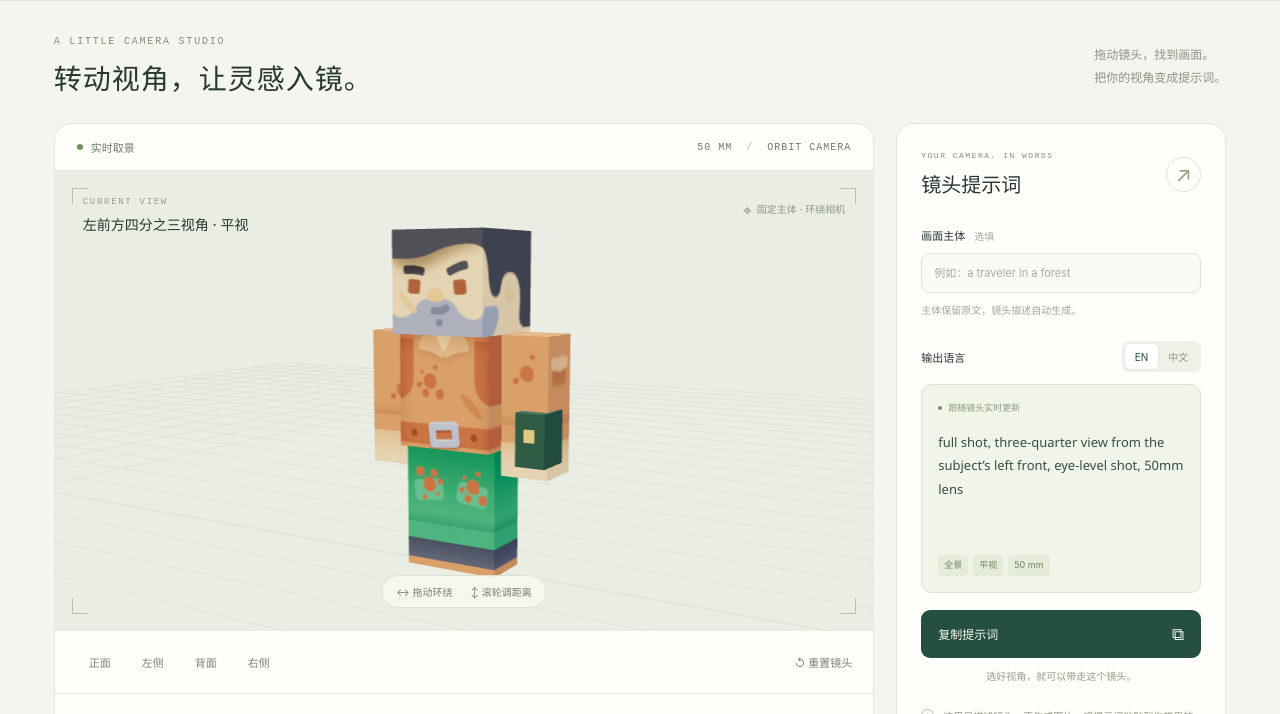
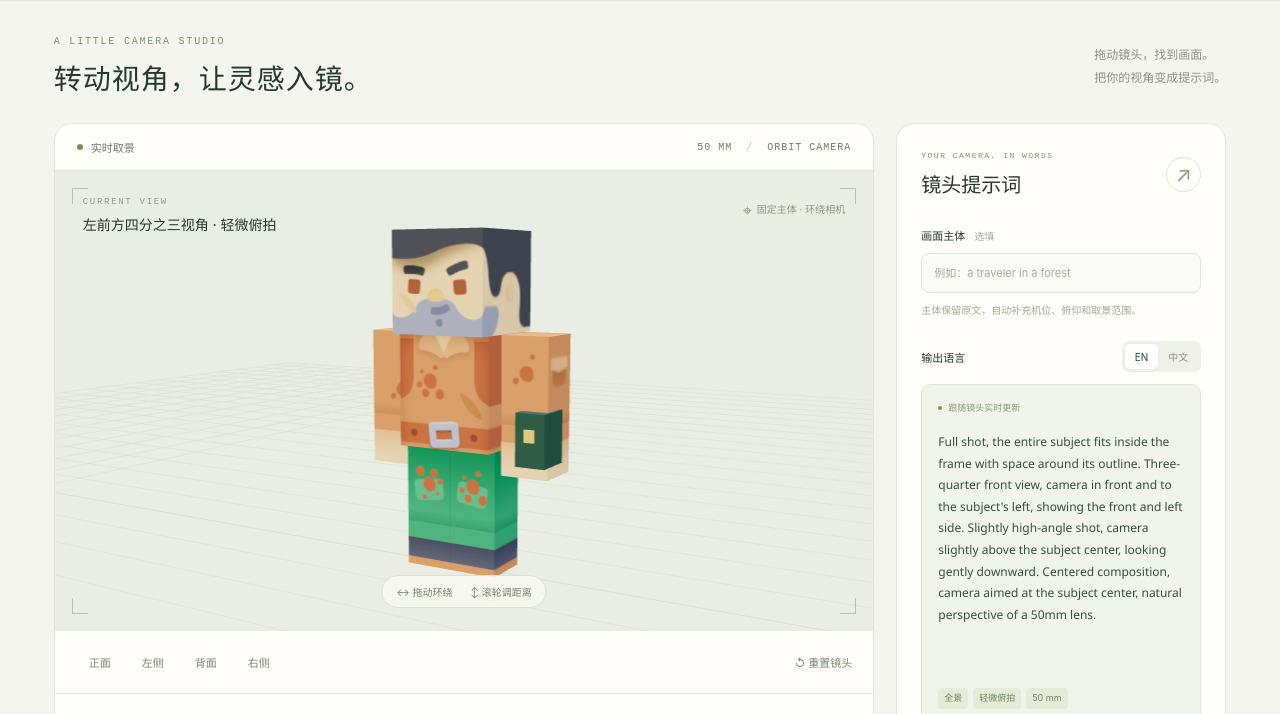
Before and after one commit to xiangyang233/ai-camera-prompt-tool, a website built with Vite: page index.html in a window 1280 px wide. Shown: the part 83-797 px from the top of the page. Built offline with nearby package versions, Linux system fonts and the light colour scheme.

Commit message:
feat: describe camera placement and framing in clear natural language

```diff
--- a/index.html
+++ b/index.html
@@ -36,7 +36,7 @@
           <div class="panel-heading"><div><p class="eyebrow">YOUR CAMERA, IN WORDS</p><h2>镜头提示词</h2></div><span class="panel-icon">↗</span></div>
           <label class="field-label" for="subject">画面主体 <span>选填</span></label>
           <input id="subject" maxlength="600" placeholder="例如：a traveler in a forest" autocomplete="off" />
-          <p class="field-help">主体保留原文，镜头描述自动生成。</p>
+          <p class="field-help">主体保留原文，自动补充机位、俯仰和取景范围。</p>
           <div class="output-heading"><span class="field-label">输出语言</span><div class="language-switch" aria-label="输出语言"><button id="lang-en" type="button" aria-pressed="true">EN</button><button id="lang-zh" type="button" aria-pressed="false">中文</button></div></div>
           <div class="prompt-card"><div class="prompt-label"><span class="status-dot"></span>跟随镜头实时更新</div><textarea id="prompt" readonly aria-label="生成的提示词" spellcheck="false" placeholder="模型加载后生成提示词"></textarea><div id="prompt-tags" class="prompt-tags"></div></div>
           <button id="copy" class="copy-button" type="button" disabled><span>复制提示词</span><span>⧉</span></button>
--- a/src/camera.ts
+++ b/src/camera.ts
@@ -1,5 +1,6 @@
 export type Language = 'zh' | 'en';
 export type Shot = 'wide' | 'full' | 'medium' | 'close';
+export type FrameBounds = { left: number; right: number; top: number; bottom: number };
 export const clamp = (value: number, min: number, max: number) => Math.min(max, Math.max(min, value));
 export const normalizeAngle = (angle: number) => ((angle % 360) + 360) % 360;
 const directions = {
@@ -9,20 +10,66 @@ const directions = {
 export function directionIndex(angle: number) { return Math.floor((normalizeAngle(angle) + 22.5) / 45) % 8; }
 export function directionText(angle: number, language: Language) { return directions[language][directionIndex(angle)]; }
 export function elevationText(angle: number, language: Language) {
-  const index = angle >= 70 ? 0 : angle > 12 ? 1 : angle <= -70 ? 4 : angle < -12 ? 3 : 2;
-  return (language === 'zh' ? ['接近正俯视', '俯拍', '平视', '仰拍', '接近正仰视'] : ['near top-down view', 'high-angle shot', 'eye-level shot', 'low-angle shot', 'near bottom-up view'])[index];
+  const index = elevationIndex(angle);
+  return (language === 'zh'
+    ? ['接近正俯视', '大角度俯拍', '俯拍', '轻微俯拍', '平视', '轻微仰拍', '仰拍', '大角度仰拍', '接近正仰视']
+    : ['near top-down view', 'steep high-angle shot', 'high-angle shot', 'slightly high-angle shot', 'level shot', 'slightly low-angle shot', 'low-angle shot', 'steep low-angle shot', 'near bottom-up view'])[index];
+}
+function elevationIndex(angle: number) {
+  return angle >= 70 ? 0 : angle >= 45 ? 1 : angle > 12 ? 2 : angle > 3 ? 3 : angle >= -3 ? 4 : angle >= -12 ? 5 : angle > -45 ? 6 : angle > -70 ? 7 : 8;
 }
 // Use projected model dimensions; the caller also checks off-center clipping.
 export function classifyShot(width: number, height: number): Shot {
   const fill = Math.max(width, height);
   if (fill < 0.46) return 'wide';
-  if (fill <= 0.98) return 'full';
+  if (fill <= 1) return 'full';
   if (fill < 1.65) return 'medium';
   return 'close';
 }
 export function shotText(shot: Shot, language: Language) {
   return ({ zh: {wide:'远景', full:'全景', medium:'中景，局部裁切', close:'近景，局部裁切'}, en: {wide:'wide shot', full:'full shot', medium:'medium shot, cropped framing', close:'close shot, cropped framing'} })[language][shot];
 }
-export function makePrompt(subject: string, angle: number, elevation: number, shot: Shot, language: Language) {
-  return [subject.trim(), shotText(shot, language), directionText(angle, language), elevationText(elevation, language), language === 'zh' ? '50mm 镜头' : '50mm lens'].filter(Boolean).join(language === 'zh' ? '，' : ', ');
+function directionDescription(angle: number, elevation: number, language: Language) {
+  const index = directionIndex(angle);
+  const position = language === 'zh'
+    ? ['相机位于主体正前方', '相机位于主体左前方，以四分之三角度观察', '相机位于主体自身左侧，从侧面观察', '相机位于主体左后方，以后侧四分之三角度观察', '相机位于主体正后方，从背面观察', '相机位于主体右后方，以后侧四分之三角度观察', '相机位于主体自身右侧，从侧面观察', '相机位于主体右前方，以四分之三角度观察']
+    : ['Front view, camera directly in front of the subject', "Three-quarter front view, camera in front and to the subject's left", "Left-side view, camera on the subject's own left", "Three-quarter rear view, camera behind and to the subject's left", 'Rear view, camera directly behind the subject', "Three-quarter rear view, camera behind and to the subject's right", "Right-side view, camera on the subject's own right", "Three-quarter front view, camera in front and to the subject's right"];
+  // At steep elevations the top/underside dominates; do not assert lateral surfaces are prominent.
+  if (Math.abs(elevation) >= 60 || index % 2 === 0) return position[index];
+  const surfaces = language === 'zh'
+    ? { 1: '同时呈现正面和左侧', 3: '同时呈现背面和左侧', 5: '同时呈现背面和右侧', 7: '同时呈现正面和右侧' }
+    : { 1: 'showing the front and left side', 3: 'showing the back and left side', 5: 'showing the back and right side', 7: 'showing the front and right side' };
+  return position[index] + (language === 'zh' ? '，' : ', ') + surfaces[index as 1 | 3 | 5 | 7];
 }
+
+function elevationDescription(angle: number, language: Language) {
+  const descriptions = language === 'zh'
+    ? ['相机几乎位于主体正上方，向下拍摄，顶部为主要可见面', '相机明显高于主体中心，以较陡角度向下拍摄', '相机高于主体中心，向下拍摄', '相机略高于主体中心，轻微向下拍摄', '相机与主体中心等高，水平朝向主体中心', '相机略低于主体中心，轻微向上拍摄', '相机低于主体中心，向上拍摄', '相机明显低于主体中心，以较陡角度向上拍摄', '相机几乎位于主体正下方，向上拍摄，底部为主要可见面']
+    : ['camera almost directly above, looking down with the top as the dominant visible surface', 'camera well above the subject center, looking steeply downward', 'camera above the subject center, looking downward', 'camera slightly above the subject center, looking gently downward', 'camera at the height of the subject center, aimed horizontally', 'camera slightly below the subject center, looking gently upward', 'camera below the subject center, looking upward', 'camera well below the subject center, looking steeply upward', 'camera almost directly below, looking up with the underside as the dominant visible surface'];
+  return elevationText(angle, language) + (language === 'zh' ? '，' : ', ') + descriptions[elevationIndex(angle)];
+}
+
+function framingDescription(shot: Shot, language: Language, frame?: FrameBounds) {
+  const description = language === 'zh'
+    ? { wide: '远景，完整主体在画面中占比较小，四周留有充足空间', full: '全景，完整主体位于画面边界之内，轮廓周围留有空间', medium: '中景，重点呈现主体中央区域', close: '近景，紧凑取景，放大主体中央局部' }
+    : { wide: 'Wide shot, the entire subject appears small in the frame with generous surrounding space', full: 'Full shot, the entire subject fits inside the frame with space around its outline', medium: 'Medium shot focused on the central region of the subject', close: 'Tight close shot of the central portion of the subject' };
+  const edges = frame ? [
+    { clipped: frame.top > 1, zh: '上', en: 'top' },
+    { clipped: frame.bottom < -1, zh: '下', en: 'bottom' },
+    { clipped: frame.left < -1, zh: '左', en: 'left' },
+    { clipped: frame.right > 1, zh: '右', en: 'right' },
+  ].filter(edge => edge.clipped) : [];
+  // Measured clipping takes precedence over a potentially stale coarse shot classification.
+  const effectiveShot = edges.length && (shot === 'full' || shot === 'wide') ? 'medium' : shot;
+  if (edges.length) return description[effectiveShot] + (language === 'zh'
+    ? `，主体超出画面的${edges.map(edge => edge.zh).join('、')}边缘，这些部位被画面裁切`
+    : `, the subject extends beyond the ${edges.map(edge => edge.en).join(' and ')} edges and is cropped there`);
+  if (!frame && (shot === 'medium' || shot === 'close')) return description[shot] + (language === 'zh' ? '，主体部分超出画面' : ', part of the subject extends outside the frame');
+  return description[shot];
+}
+
+export function makePrompt(subject: string, angle: number, elevation: number, shot: Shot, language: Language, frame?: FrameBounds) {
+  const sentences = [framingDescription(shot, language, frame), directionDescription(angle, elevation, language), elevationDescription(elevation, language), language === 'zh' ? '主体居中，镜头指向主体中心，50mm 标准镜头透视' : 'Centered composition, camera aimed at the subject center, natural perspective of a 50mm lens'];
+  const prefix = subject.trim() ? subject.trim() + '\n' : '';
+  return prefix + sentences.map(sentence => language === 'en' ? sentence[0].toUpperCase() + sentence.slice(1) : sentence).join(language === 'zh' ? '。' : '. ') + (language === 'zh' ? '。' : '.');
+}
--- a/src/main.ts
+++ b/src/main.ts
@@ -71,7 +71,7 @@ function update() {
   const delta = lastDirection < 0 ? 180 : Math.abs(((state.azimuth - lastDirection * 45 + 540) % 360) - 180);
   if (lastDirection < 0 || delta > 25.5) lastDirection = nextIndex;
   const descriptionAngle = lastDirection * 45;
-  prompt.value = makePrompt(subject.value, descriptionAngle, state.elevation, shot, state.language);
+  prompt.value = makePrompt(subject.value, descriptionAngle, state.elevation, shot, state.language, { left, right, top, bottom });
   $('view-name').textContent = `${directionText(descriptionAngle, 'zh')} · ${elevationText(state.elevation, 'zh')}`;
   const tags = [shotText(shot, 'zh').split('，')[0], elevationText(state.elevation, 'zh'), '50 mm'];
   $('prompt-tags').replaceChildren(...tags.map(text => { const tag = document.createElement('span'); tag.textContent = text; return tag; }));
```
Also changed, not shown: docs/requirements.md (+4 -2 lines), docs/verification.md (+11 -0 lines), tests/camera.test.ts (+40 -3 lines), README.md, src/style.css.
